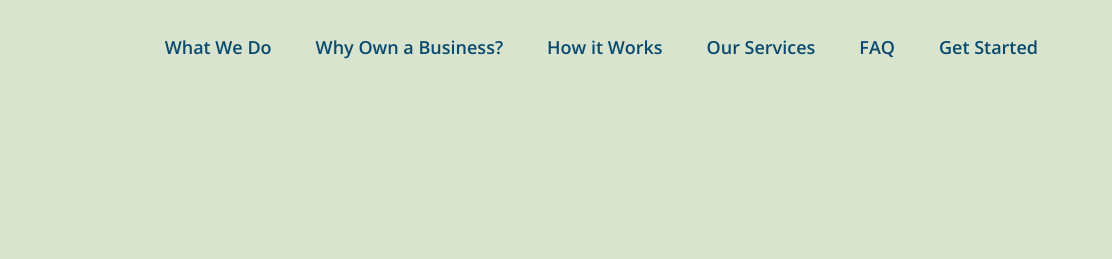
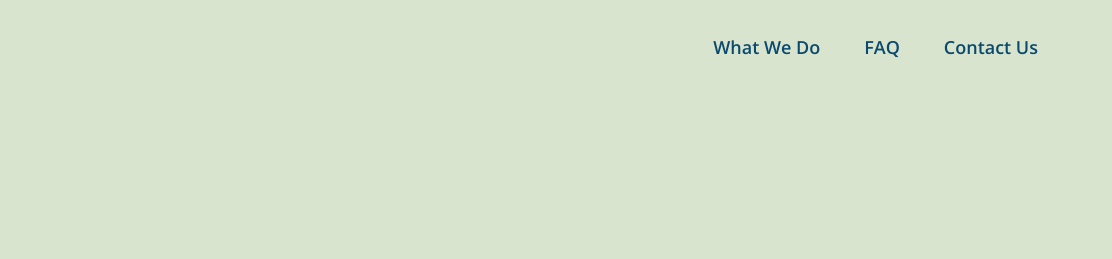
Before and after one commit to Brianm4242/GramceryBrands, a plain HTML site: page index.html in a window 1280 px wide. Shown: the top 259 px of the page, 168-1280 px from the left. Drawn offline with nearby package versions, Linux system fonts and the light colour scheme; a script that the page names is missing.

Commit message:
Update index.html

```diff
--- a/index.html
+++ b/index.html
@@ -51,21 +51,11 @@
                             </li>
                             <li class="nav-item">
                                 <a class="nav-link" href="#whatWeDo" data-bs-toggle="collapse" data-bs-target=".navbar-collapse.show">What We Do</a>
-                            </li>
-                            <li class="nav-item">
-                                <a class="nav-link" href="#ownBusiness" data-bs-toggle="collapse" data-bs-target=".navbar-collapse.show">Why Own a Business?</a>
-                            </li>
-                            <li class="nav-item">
-                                <a class="nav-link" href="#howItWorks" data-bs-toggle="collapse" data-bs-target=".navbar-collapse.show">How it Works</a>
-                            </li>
-                            <li class="nav-item">
-                                <a class="nav-link" href="#ourServices" data-bs-toggle="collapse" data-bs-target=".navbar-collapse.show">Our Services</a>
-                            </li>
                             <li class="nav-item">
                                 <a class="nav-link" href="#faq" data-bs-toggle="collapse" data-bs-target=".navbar-collapse.show">FAQ</a>
                             </li>
                             <li class="nav-item">
-                                <a class="nav-link" href="#getStarted" data-bs-toggle="collapse" data-bs-target=".navbar-collapse.show">Get Started</a>
+                                <a class="nav-link" href="#getStarted" data-bs-toggle="collapse" data-bs-target=".navbar-collapse.show">Contact Us</a>
                             </li>
                         </ul>
                     </div>
```
